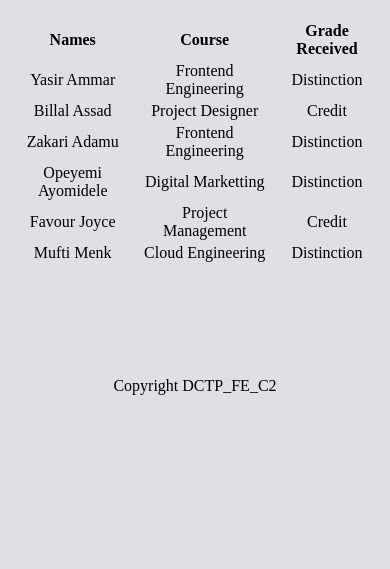
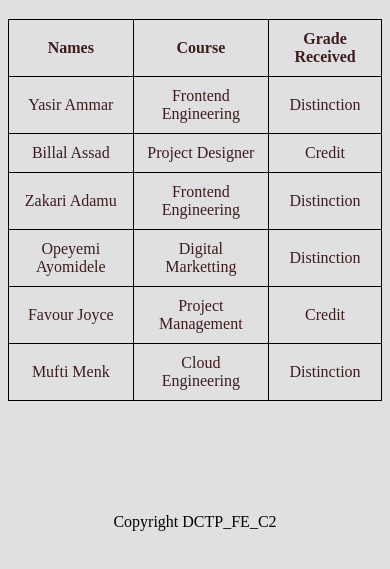
Before and after one commit to ZakariAdamu/Form_signup, a plain HTML site: page tables.html in a window 390 px wide. Shown: the part 183-752 px from the top of the page. Drawn offline with Linux system fonts and the light colour scheme.

Commit message:
updated my styles for responsiveness

```diff
--- a/style.css
+++ b/style.css
@@ -50,9 +50,20 @@ input:focus:invalid {
     color: red;
 }
 
-/* trial styles */
-input [type=text] {
-    width: 76%;
-    height: 1em;
-    border: 15px solid #111;
+table {
+    color: #3d1c1c;
+    margin-inline: auto;
+    padding: 700px;
 }
+
+th,
+td {
+    padding: 10px;
+}
+
+table,
+th,
+td {
+    border: 1px solid black;
+    border-collapse: collapse;
+}
```
